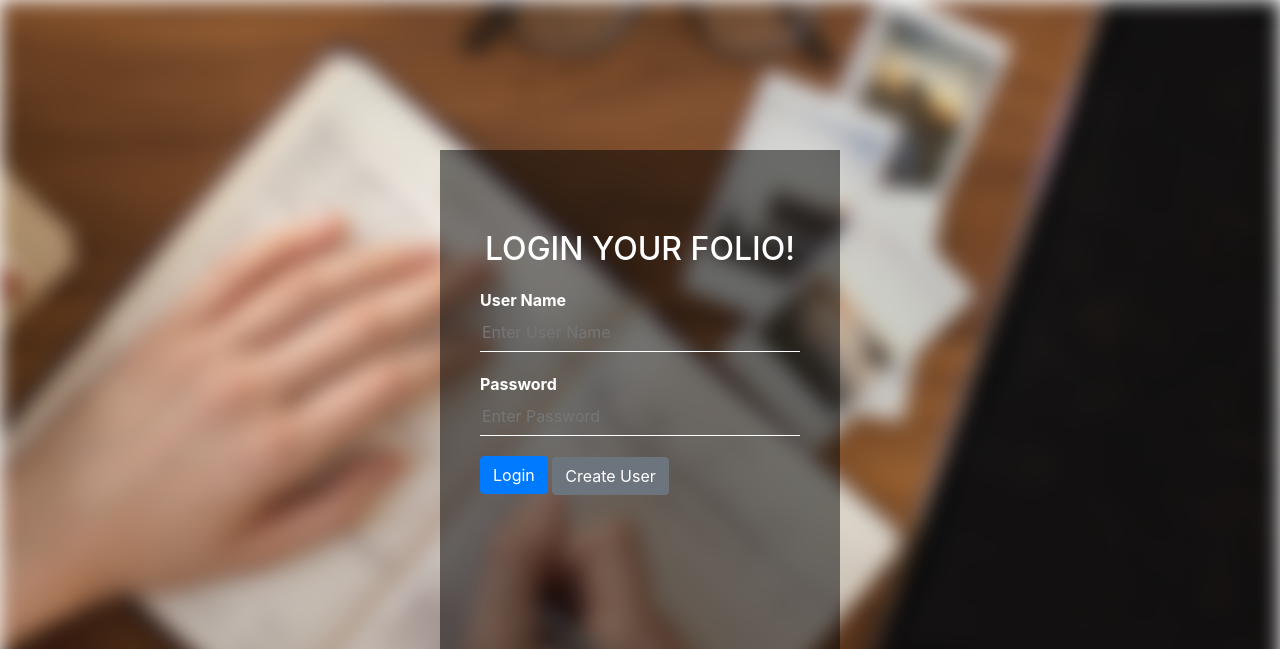
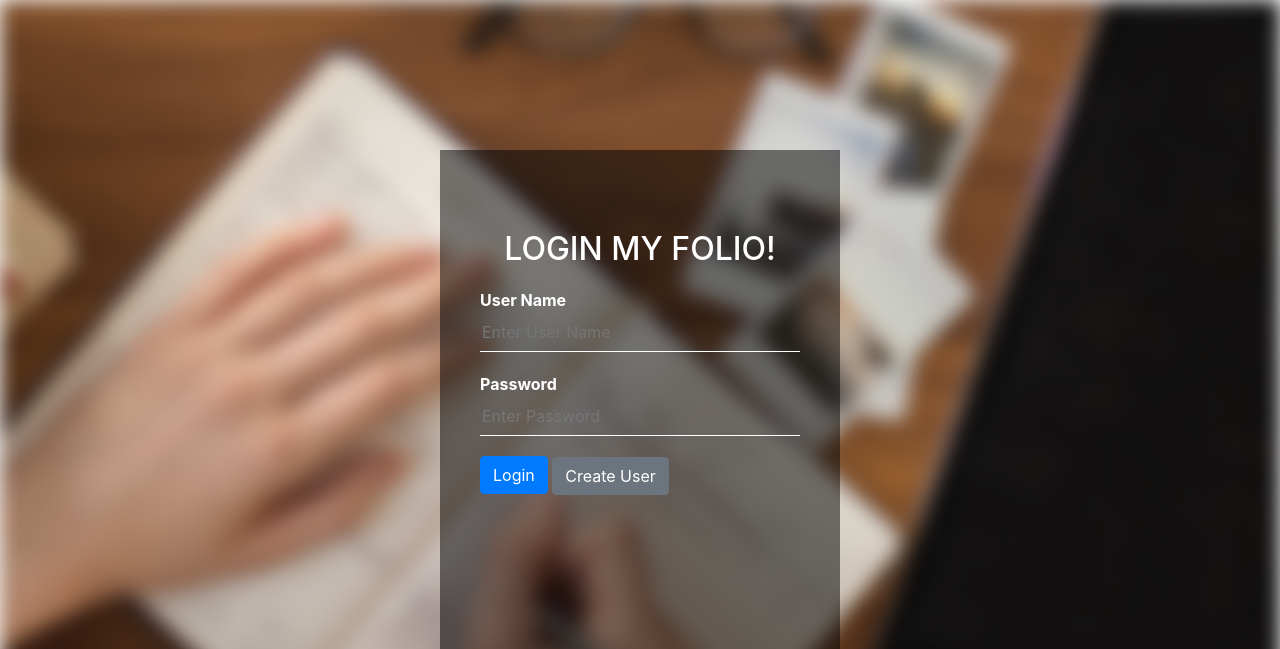
Before and after one commit to atharvspathak/My-Folio-Update, a Django app: page / in a window 1280 px wide. Shown: the top 649 px of the page. Run offline with Django 3.2, Linux system fonts and the light colour scheme; some libraries are stand-ins or nearby versions.

Commit message:
Update index.html

```diff
--- a/templates/index.html
+++ b/templates/index.html
@@ -92,7 +92,7 @@
   <body>
 
     <div class="contact-form">
-        <h2>Login Your Folio!</h2>
+        <h2>Login My Folio!</h2>
         <form method="POST">
             {% csrf_token %}
             <p>User Name</p>
```
